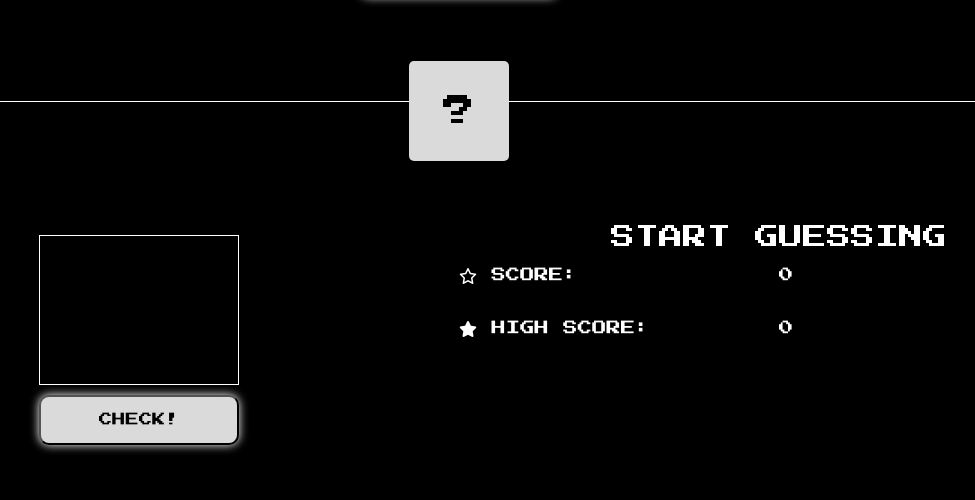
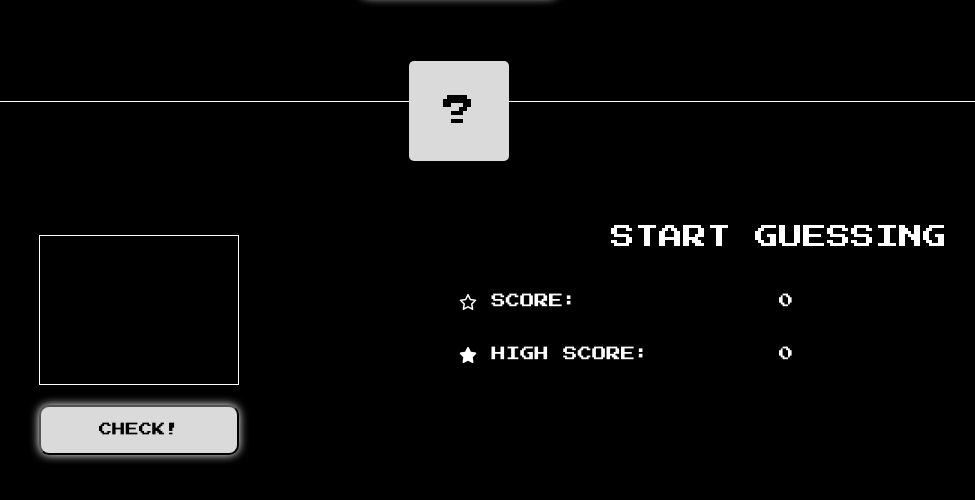
Before and after one commit to alexandermorales-dev/guess-my-number, a plain HTML site: page index.html in a window 1280 px wide. Shown: the part 164-664 px from the top of the page, without its empty margins (181-1156 px from the left). Drawn offline with Linux system fonts and the light colour scheme.

Commit message:
add more margin to bottom section

```diff
--- a/styles.css
+++ b/styles.css
@@ -98,6 +98,7 @@ body {
   display: grid;
   -ms-grid-columns: 1fr 1fr;
   grid-template-columns: 1fr 1fr;
+  grid-auto-rows: minmax(50px, auto);
   text-align: center;
   font-size: 0.65rem;
 }
@@ -137,6 +138,10 @@ body {
   margin: 10px;
   font-size: 2rem;
   text-align: center;
+}
+
+.guess button {
+  margin: 10px 0;
 }
 
 .winner-class {
```
